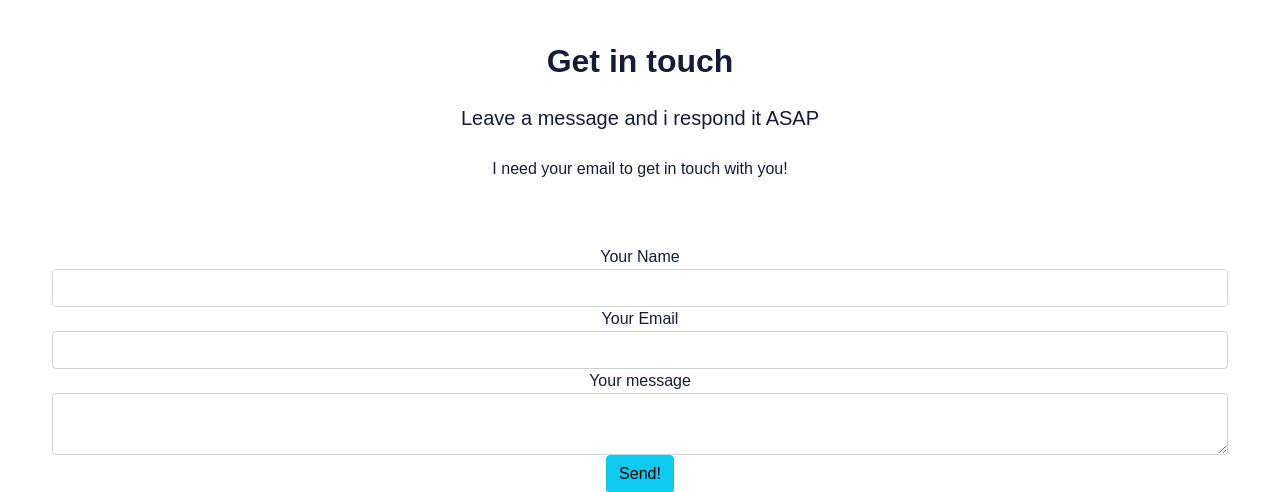
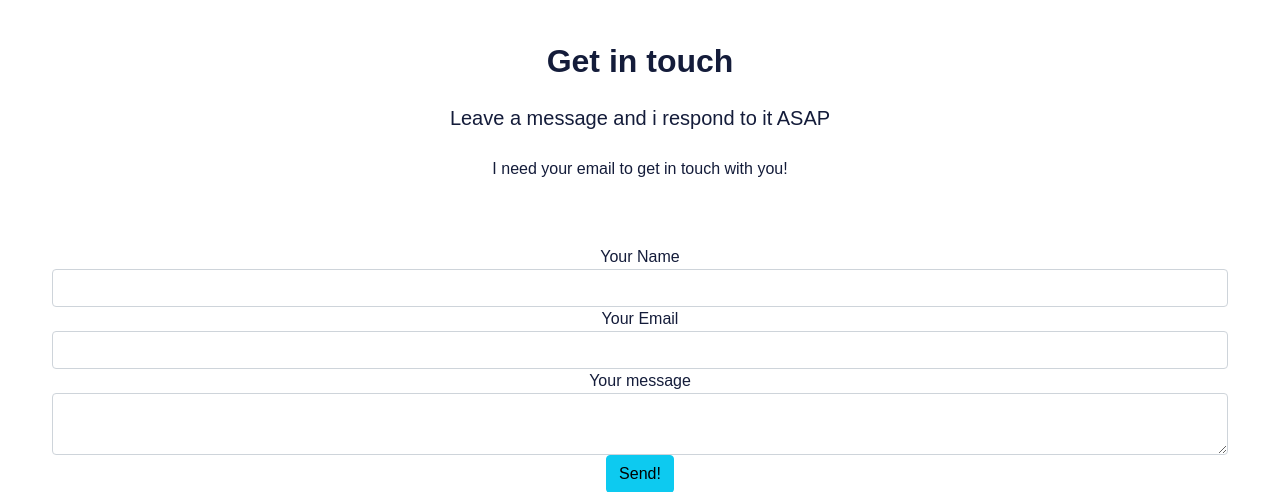
Before and after one commit to alifiroozi80/personal-site, a Flask app: page / in a window 1280 px wide. Shown: the part 2152-2644 px from the top of the page. Run offline with Flask 2, Linux system fonts and the light colour scheme; some libraries are stand-ins or nearby versions; some web fonts are replaced.

Commit message:
Change a word

```diff
--- a/templates/index.html
+++ b/templates/index.html
@@ -142,7 +142,7 @@
 <section id="contact" class="section projects is-medium is-white has-text-centered">
     <div class="container is-narrow">
         <h1 class="title is-spaced is-size-3-desktop is-size-4-mobile">Get in touch</h1>
-        <h2 class="subtitle is-size-5-desktop">Leave a message and i respond it ASAP</h2>
+        <h2 class="subtitle is-size-5-desktop">Leave a message and i respond to it ASAP</h2>
         <span>I need your email to get in touch with you!</span>
         <div class="project-grid">
             <div class="columns is-multiline is-mobile">
```
